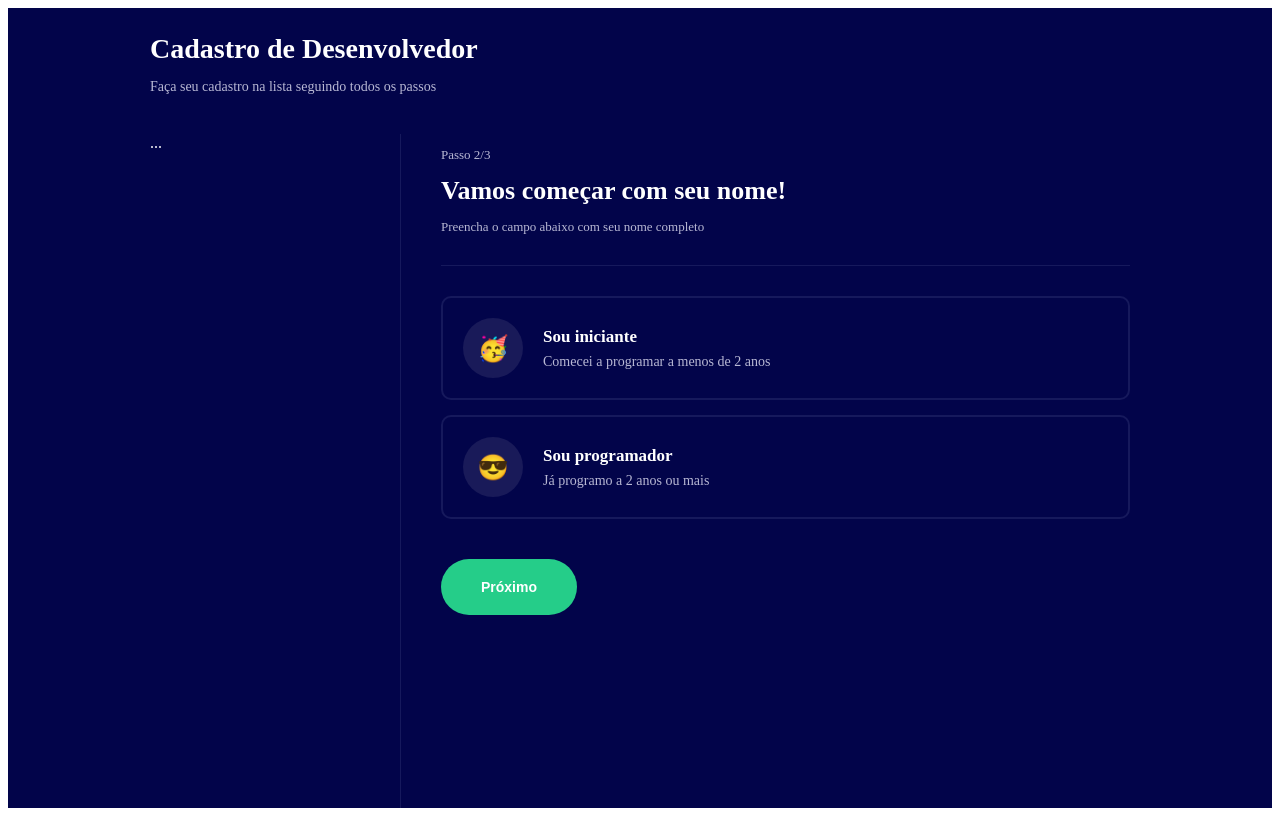
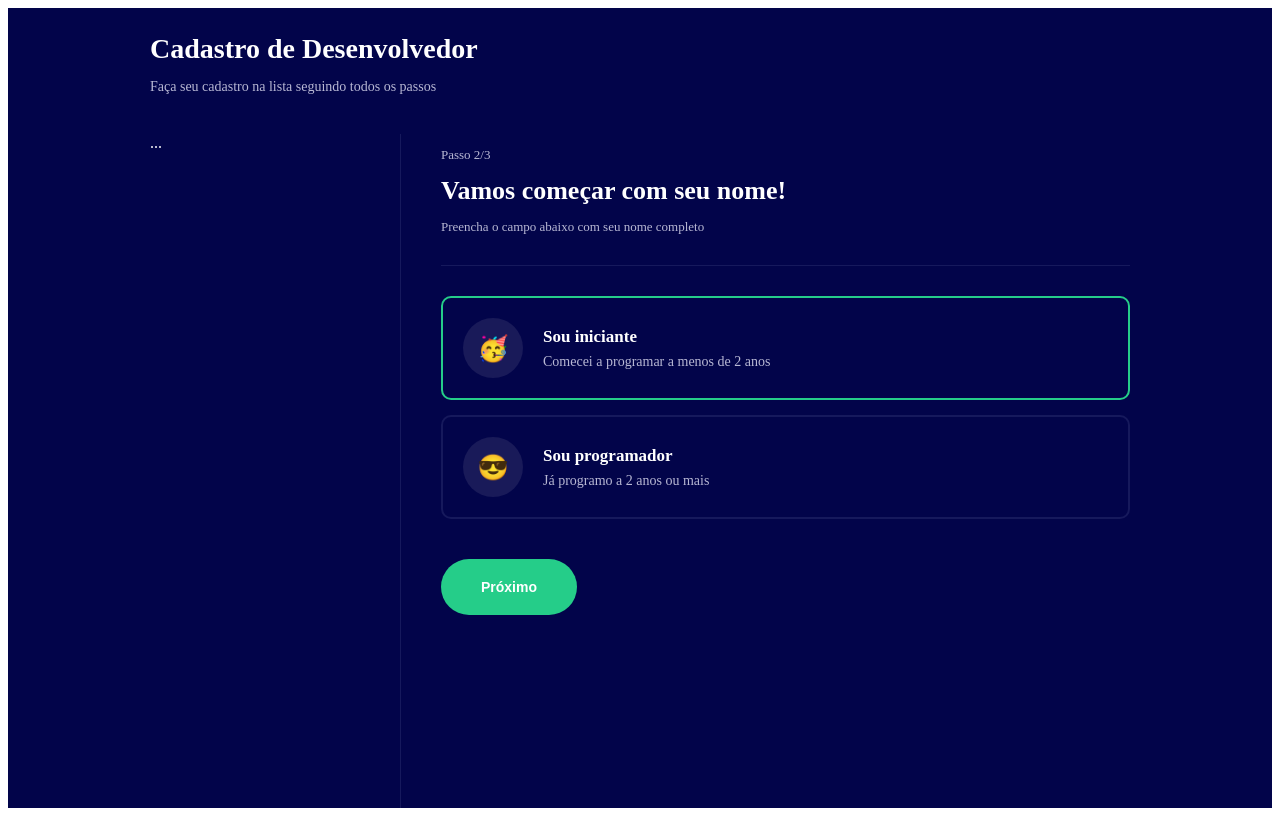
Before and after one commit to higucavalcanti/Multi-Step_Form_TS, a React (Create React App) app in the folder multiform/: page /page2 in a window 1280 px wide. Built offline with nearby package versions, Linux system fonts and the light colour scheme.

Commit message:
restringindo opção

```diff
--- a/multiform/src/components/SelectOption/index.tsx
+++ b/multiform/src/components/SelectOption/index.tsx
@@ -4,11 +4,12 @@ type Props ={
     title: string;
     description: string;
     icon: string;
+    selected: boolean;
 }
 
-export const SelectOption = ( {title, description, icon }: Props) => {
+export const SelectOption = ( {title, description, icon, selected }: Props) => {
     return (
-        <C.Container>
+        <C.Container selected={selected}>
             <C.Icon>{icon}</C.Icon>
             <C.Info>
                 <C.Title>{title}</C.Title>
--- a/multiform/src/components/SelectOption/styles.ts
+++ b/multiform/src/components/SelectOption/styles.ts
@@ -1,8 +1,8 @@
 import styled from "styled-components";
 
-export const Container = styled.div`
+export const Container = styled.div<{ selected: boolean }>`
     display: flex;
-    border: 2px solid #16195C;
+    border: 2px solid ${props => props.selected ? '#25CD89' : '#16195C'};
     border-radius: 10px;
     padding: 20px;
     margin-bottom: 15px;
--- a/multiform/src/pages/FormStep2/index.tsx
+++ b/multiform/src/pages/FormStep2/index.tsx
@@ -37,12 +37,14 @@ export const FormStep2 = () => {
                     title="Sou iniciante"
                     description="Comecei a programar a menos de 2 anos"
                     icon="🥳"
+                    selected={state.level === 0 }
                 />
 
                 <SelectOption
                     title="Sou programador"
                     description="Já programo a 2 anos ou mais"
                     icon="😎"
+                    selected={state.level === 1 }
                 />
 
                 <button onClick={handleNextStep}>Próximo</button>
```
Also changed, not shown: 1 other file (tests, documents, lock files or other folders).
